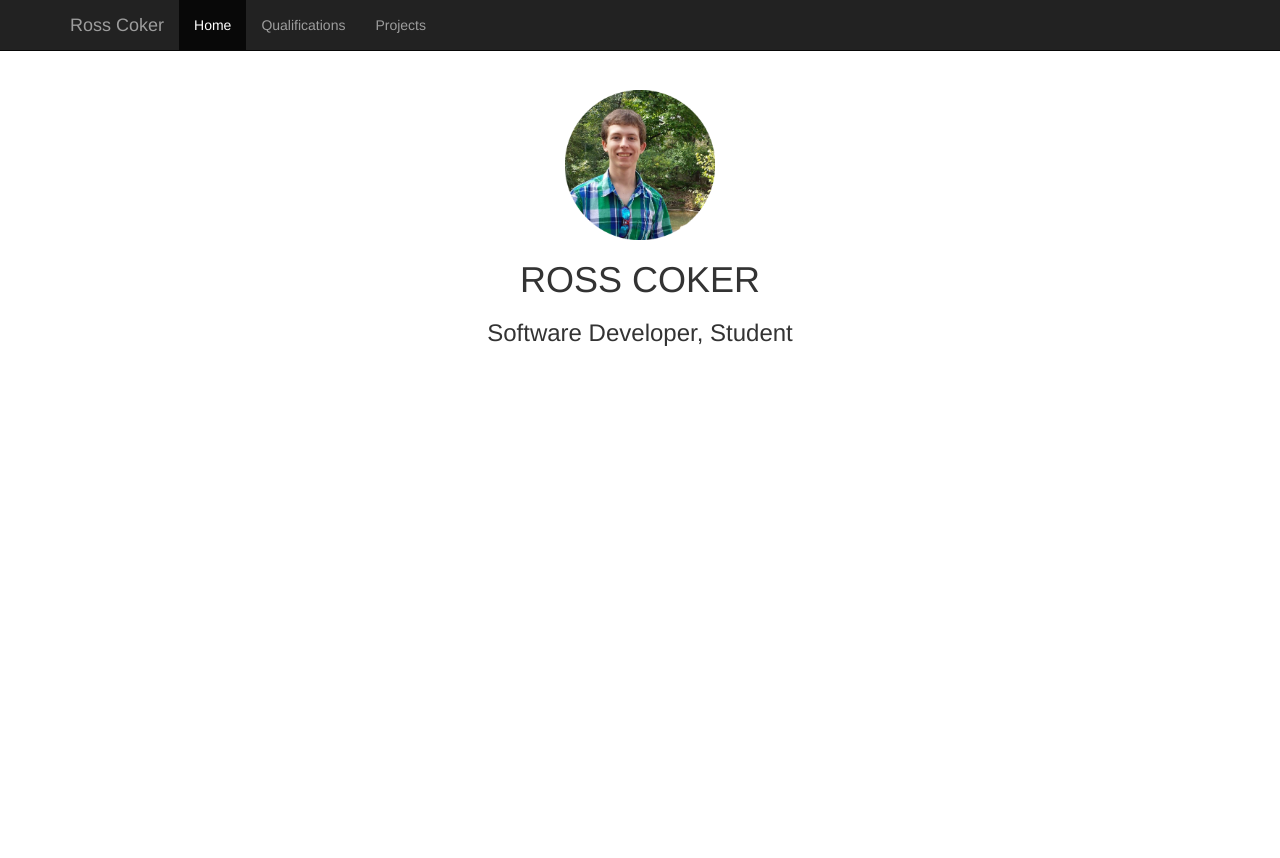
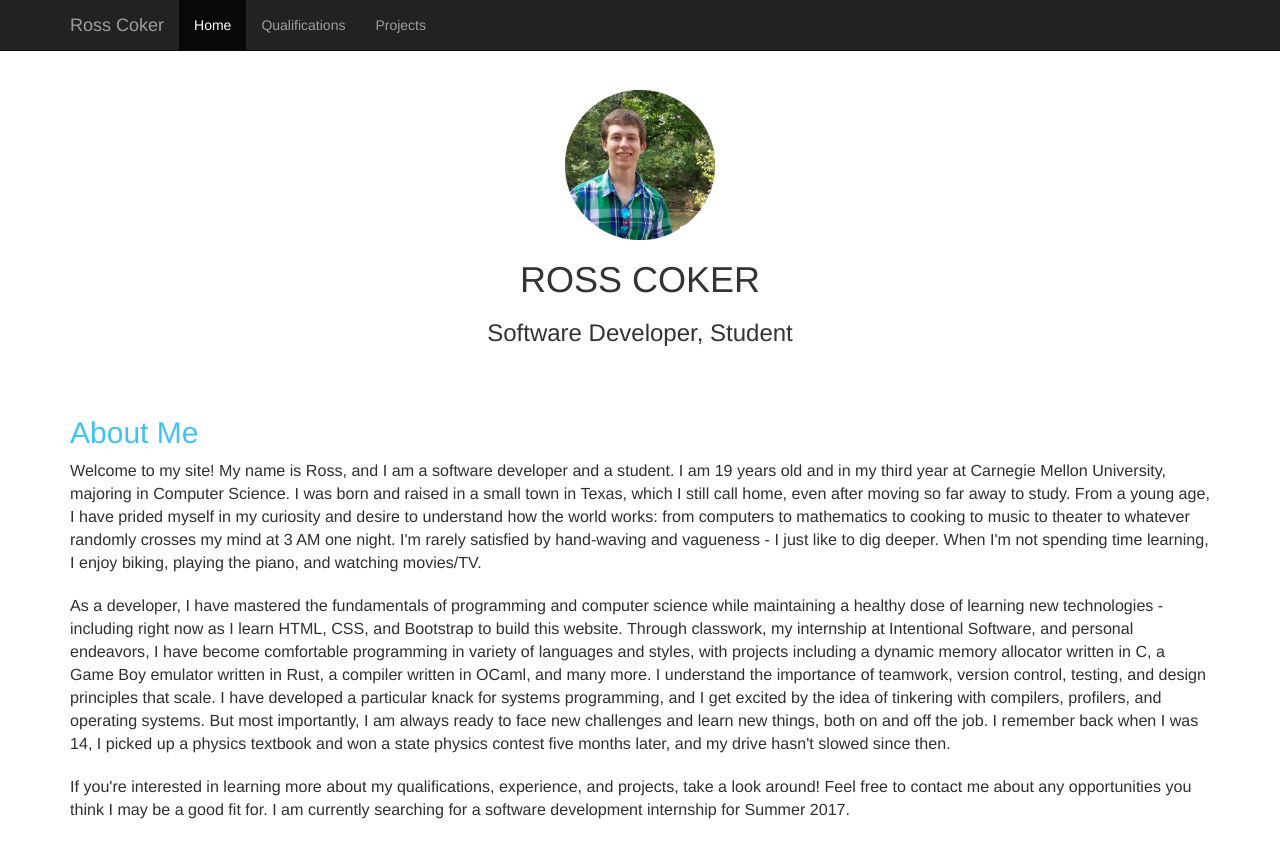
Before and after one commit to rcoker37/rcoker7.github.io, a plain HTML site: page index.html in a window 1280 px wide. Before the commit the page ends 800 px from the top, so only its background shows below. Drawn offline with nearby package versions, Linux system fonts and the light colour scheme.

Commit message:
Added about me

```diff
--- a/index.html
+++ b/index.html
@@ -52,6 +52,53 @@
         <h3>Software Developer, Student</h3>
       </div>
 
+      <div class="section">
+        <h2>About Me</h2>
+      </div>
+
+      <div class="listings">
+        <p>Welcome to my site! My name is Ross, and I am a software developer
+        and a student. I am 19 years old and in my third year at
+        Carnegie Mellon University, majoring in Computer Science. I was born and raised in a
+        small town in Texas, which I still call home, even after moving so far away to study.
+        From a young age, I have prided myself in my curiosity and desire to
+        understand how the world works: from computers to
+        mathematics to cooking to music to theater to whatever randomly crosses
+        my mind at 3 AM one night. I'm rarely satisfied by hand-waving and vagueness - I just like
+        to dig deeper. When I'm not spending time learning, I
+        enjoy biking, playing the piano, and watching movies/TV.
+        </p>
+
+        <p>
+        As a developer, I have mastered the fundamentals of programming
+        and computer science while maintaining a healthy dose of learning
+        new technologies - including right now as I learn HTML, CSS, and Bootstrap
+        to build this website. Through classwork, my internship at Intentional
+        Software, and personal endeavors, I have become comfortable
+        programming in variety of languages and styles, with projects
+        including a dynamic memory allocator written in C, a
+        Game Boy emulator written in Rust, a compiler written in
+        OCaml, and many more. I understand the importance of teamwork,
+        version control, testing, and design principles that scale.
+        I have developed a particular knack for systems programming,
+        and I get excited by the idea of tinkering with compilers,
+        profilers, and operating systems. But most importantly,
+        I am always ready to face new challenges and learn new things,
+        both on and off the job. I remember back when I was 14, I
+        picked up a physics textbook and won a state physics contest
+        five months later, and my drive hasn't slowed since then.
+        </p>
+
+        <p>
+        If you're interested in learning more about my qualifications,
+        experience, and projects, take a look around! Feel free to contact
+        me about any opportunities you think I may be a good fit for. I
+        am currently searching for a software development internship for
+        Summer 2017.
+        </p>
+
+      </div>
+
       <div class="bottom">
       </div>
 
--- a/style.css
+++ b/style.css
@@ -1,5 +1,9 @@
 body {
   padding-top: 50px;
+}
+p {
+  font-size: 115%;
+  margin-bottom: 20px;
 }
 .title {
   padding: 40px 15px;
@@ -16,6 +20,7 @@ body {
   border-color: #303030;
   border-style: solid;
   border-radius: 5px;
+  text-align: right;
 }
 .listings {
   color:#303030;
```
Also changed, not shown: projects.html (+17 -10 lines), qualifications.html (+24 -12 lines).
